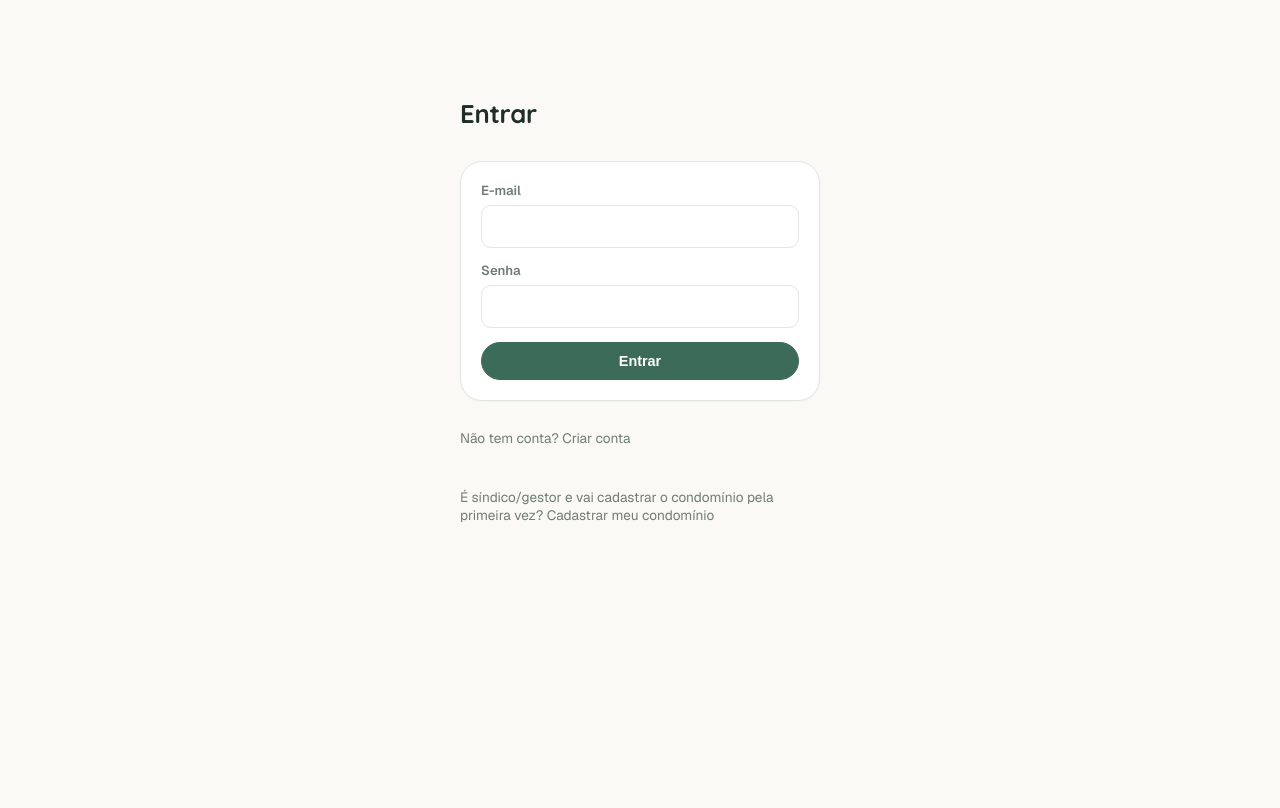
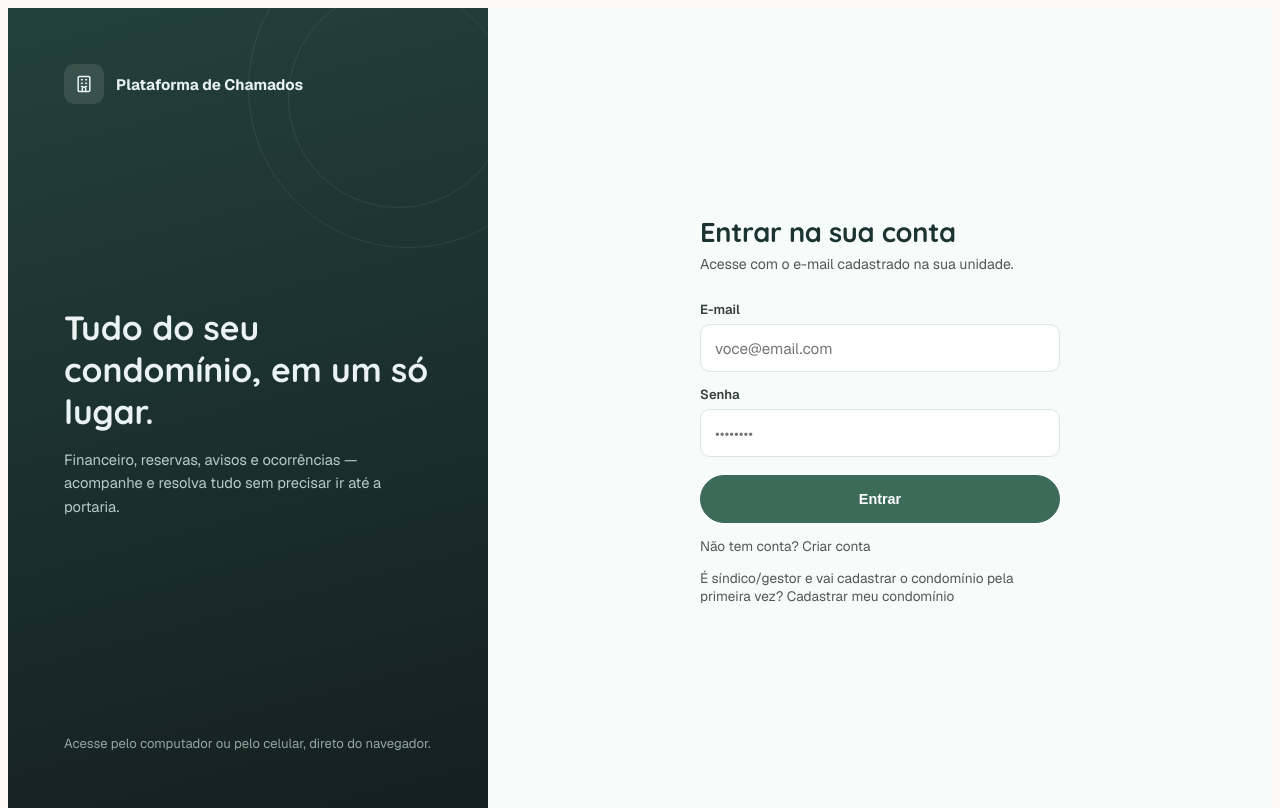
Before and after one commit to mayrmr/condofacil, a Next.js app in the folder frontend/: page /login in a window 1280 px wide. Built offline with nearby package versions, Linux system fonts and the light colour scheme; no server answers.

Commit message:
Adiciona layout desktop em duas colunas para a tela de login
No desktop (>=861px), mostra um painel decorativo verde com a marca e
uma chamada, ao lado do formulario em painel claro, conforme mockup
enviado. No mobile, mantem o card centralizado escuro ja existente.

```diff
--- a/frontend/app/globals.css
+++ b/frontend/app/globals.css
@@ -685,6 +685,172 @@ button:disabled {
   opacity: 0.75;
 }
 
+/* ---------- Login (split-screen no desktop) ---------- */
+
+main:has(> .login-page) {
+  max-width: none;
+  margin: 0;
+  padding: 0;
+}
+
+.login-page {
+  min-height: 100vh;
+  display: flex;
+}
+
+.login-brand-panel {
+  display: none;
+}
+
+.login-form-panel {
+  flex: 1;
+  display: flex;
+  align-items: center;
+  justify-content: center;
+  padding: 40px 20px;
+}
+
+.login-form-box {
+  width: 100%;
+  max-width: 360px;
+}
+
+.login-subtitle {
+  color: var(--muted);
+  font-size: 0.88rem;
+  margin: 6px 0 28px;
+}
+
+.login-submit {
+  width: 100%;
+  height: 48px;
+  margin-top: 4px;
+}
+
+.login-footer-links {
+  color: var(--muted);
+  font-size: 0.85rem;
+  margin-top: 14px;
+}
+
+@media (min-width: 861px) {
+  .login-brand-panel {
+    display: flex;
+    flex-direction: column;
+    justify-content: space-between;
+    width: 480px;
+    flex-shrink: 0;
+    padding: 56px;
+    position: relative;
+    overflow: hidden;
+    background: linear-gradient(165deg, #234139, #14201e);
+    color: #eaf3f1;
+  }
+
+  .login-brand-decor {
+    position: absolute;
+    border-radius: 999px;
+    border: 1px solid rgba(255, 255, 255, 0.08);
+  }
+
+  .login-brand-decor.d1 {
+    top: -80px;
+    right: -80px;
+    width: 320px;
+    height: 320px;
+  }
+
+  .login-brand-decor.d2 {
+    top: -20px;
+    right: -20px;
+    width: 220px;
+    height: 220px;
+  }
+
+  .login-brand-header {
+    display: flex;
+    align-items: center;
+    gap: 12px;
+    font-weight: 700;
+    font-size: 0.95rem;
+    position: relative;
+  }
+
+  .login-brand-icon {
+    width: 40px;
+    height: 40px;
+    border-radius: 10px;
+    background: rgba(255, 255, 255, 0.1);
+    display: flex;
+    align-items: center;
+    justify-content: center;
+    flex-shrink: 0;
+  }
+
+  .login-brand-copy {
+    position: relative;
+    max-width: 380px;
+  }
+
+  .login-brand-headline {
+    font-family: var(--font-heading), sans-serif;
+    font-size: 2.1rem;
+    font-weight: 700;
+    line-height: 1.25;
+    margin: 0;
+  }
+
+  .login-brand-copy p:not(.login-brand-headline) {
+    font-size: 0.92rem;
+    color: #b9cbc7;
+    margin-top: 16px;
+    line-height: 1.6;
+  }
+
+  .login-brand-footer {
+    position: relative;
+    font-size: 0.82rem;
+    color: #93a6a0;
+  }
+
+  .login-form-panel {
+    padding: 56px;
+    background: #f7fbf9;
+  }
+
+  .login-form-box h1 {
+    font-size: 1.7rem;
+    color: #1b3331;
+    margin-bottom: 6px;
+  }
+
+  .login-subtitle {
+    color: #4f5958;
+  }
+
+  .login-form-box .login-form {
+    background: transparent;
+    border: none;
+    box-shadow: none;
+    padding: 0;
+  }
+
+  .login-form-box .field label {
+    color: #33403d;
+  }
+
+  .login-form-box .field input {
+    background: #ffffff;
+    border-color: #dce6e4;
+    color: #1b3331;
+    height: 48px;
+  }
+
+  .login-footer-links {
+    color: #4f5958;
+  }
+}
+
 /* ---------- Page transition ---------- */
 
 .page-transition {
--- a/frontend/app/login/page.tsx
+++ b/frontend/app/login/page.tsx
@@ -3,6 +3,7 @@
 import { useRouter } from 'next/navigation';
 import { useState, type FormEvent } from 'react';
 import Link from 'next/link';
+import { IconBuilding } from '@/components/icons';
 import { api, ApiError } from '@/lib/api';
 import { supabase } from '@/lib/supabase-client';
 
@@ -36,35 +37,72 @@ export default function LoginPage() {
   }
 
   return (
-    <div className="stack page-transition" style={{ maxWidth: 360, margin: '40px auto' }}>
-      <h1>Entrar</h1>
-      <form className="card" onSubmit={handleSubmit}>
+    <div className="login-page page-transition">
+      <div className="login-brand-panel">
+        <div className="login-brand-decor d1" />
+        <div className="login-brand-decor d2" />
+
+        <div className="login-brand-header">
+          <span className="login-brand-icon">
+            <IconBuilding style={{ width: 20, height: 20 }} />
+          </span>
+          Plataforma de Chamados
+        </div>
+
+        <div className="login-brand-copy">
+          <p className="login-brand-headline">Tudo do seu condomínio, em um só lugar.</p>
+          <p>
+            Financeiro, reservas, avisos e ocorrências — acompanhe e resolva tudo sem precisar ir até
+            a portaria.
+          </p>
+        </div>
+
+        <div className="login-brand-footer">Acesse pelo computador ou pelo celular, direto do navegador.</div>
+      </div>
+
+      <div className="login-form-panel">
+        <div className="login-form-box">
+          <h1>Entrar na sua conta</h1>
+          <p className="login-subtitle">Acesse com o e-mail cadastrado na sua unidade.</p>
+
+          <form className="card login-form" onSubmit={handleSubmit}>
             <div className="field">
               <label htmlFor="email">E-mail</label>
-          <input id="email" type="email" required value={email} onChange={(e) => setEmail(e.target.value)} />
+              <input
+                id="email"
+                type="email"
+                placeholder="voce@email.com"
+                required
+                value={email}
+                onChange={(e) => setEmail(e.target.value)}
+              />
             </div>
             <div className="field">
               <label htmlFor="senha">Senha</label>
               <input
                 id="senha"
                 type="password"
+                placeholder="••••••••"
                 required
                 value={senha}
                 onChange={(e) => setSenha(e.target.value)}
               />
             </div>
             {erro && <p className="erro">{erro}</p>}
-        <button type="submit" className="btn-primary" disabled={enviando} style={{ width: '100%' }}>
+            <button type="submit" className="btn-primary login-submit" disabled={enviando}>
               {enviando ? 'Entrando...' : 'Entrar'}
             </button>
           </form>
-      <p className="muted">
+
+          <p className="login-footer-links">
             Não tem conta? <Link href="/registro">Criar conta</Link>
           </p>
-      <p className="muted">
+          <p className="login-footer-links">
             É síndico/gestor e vai cadastrar o condomínio pela primeira vez?{' '}
             <Link href="/cadastro-empresa">Cadastrar meu condomínio</Link>
           </p>
         </div>
+      </div>
+    </div>
   );
 }
```
Lines whose indentation alone changed are shown as unchanged.
